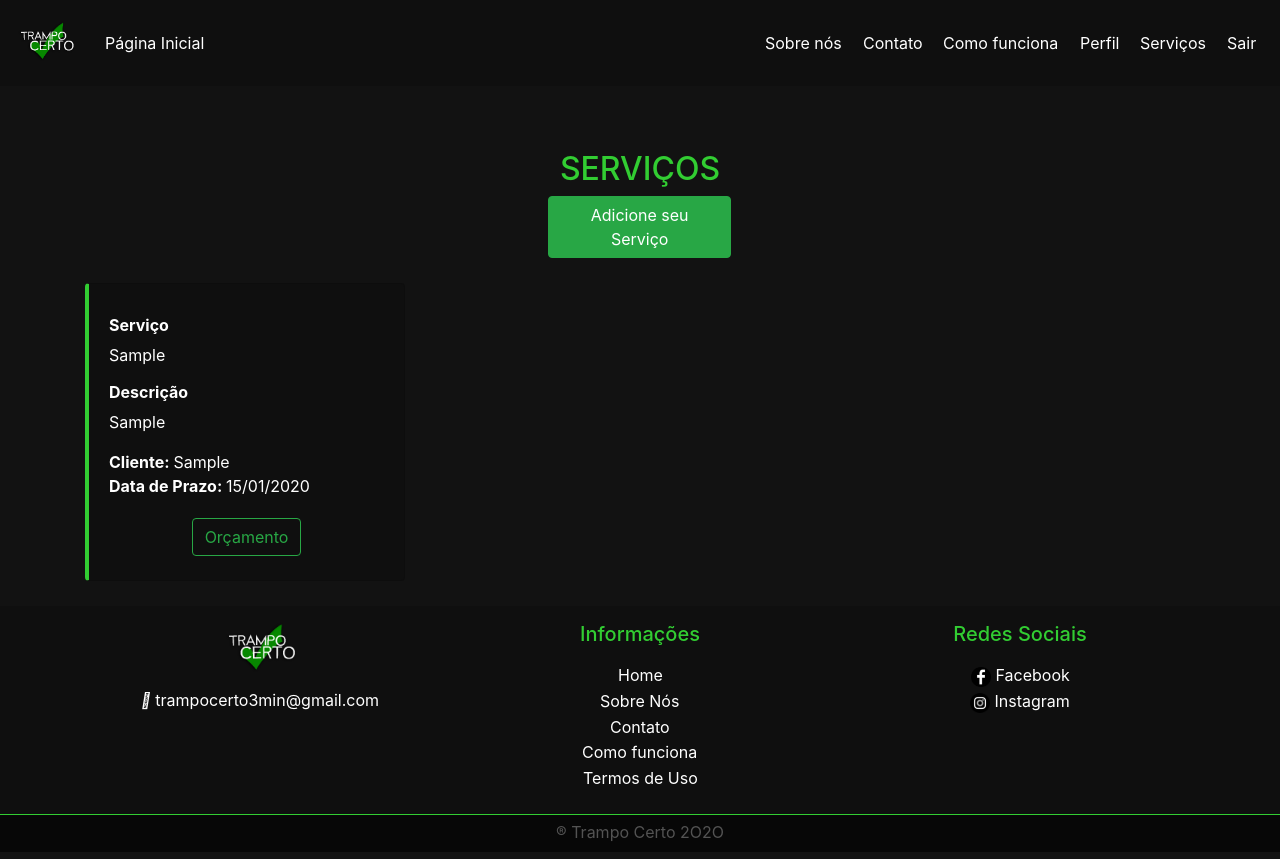
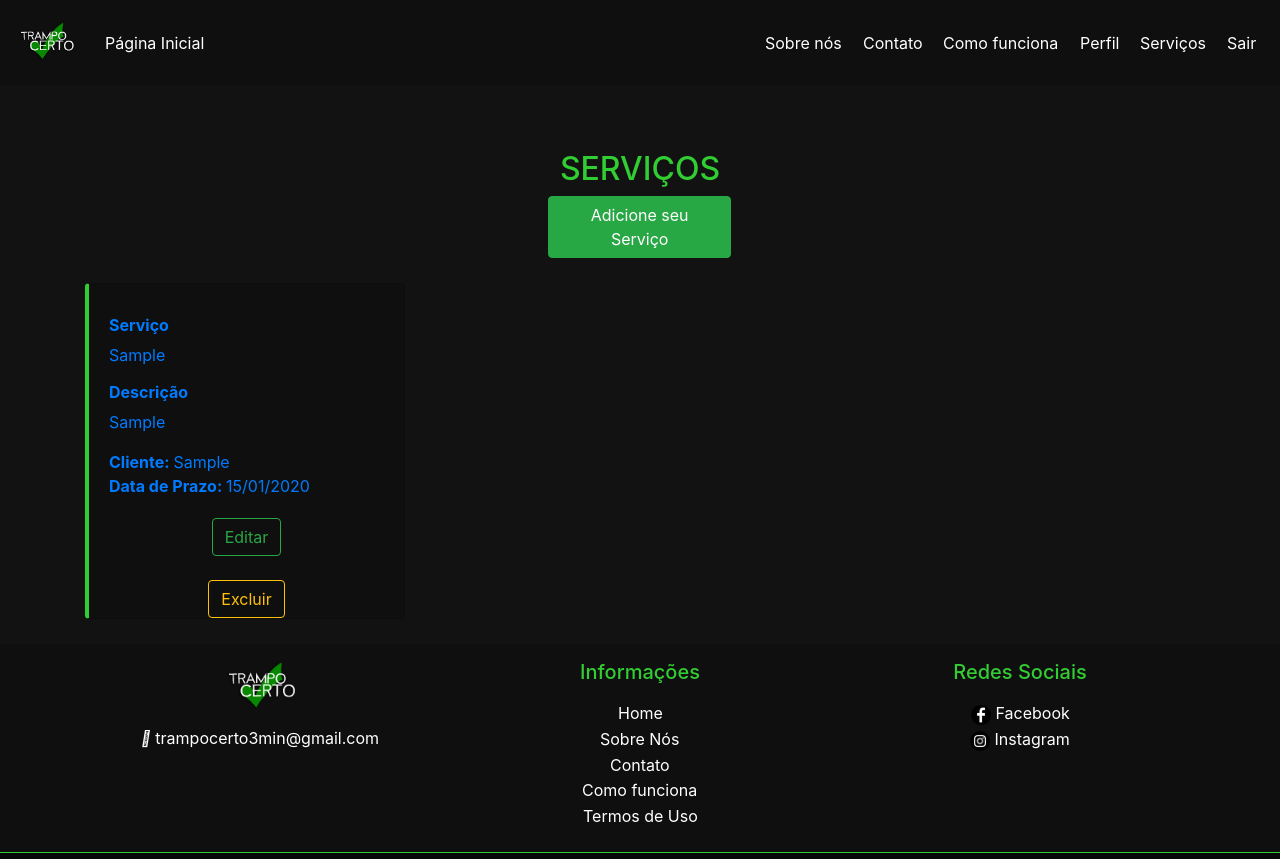
Before and after one commit to CalixtoM/Trampo-Certo, a PHP site: page /tcc/servicos.php in a window 1280 px wide. Shown: the top 859 px of the page. Run offline with PHP 8.4, Linux system fonts and the light colour scheme; the visitor is signed in with stand-in values (Sample User, id 1); tables that the repository leaves empty hold one stand-in row (values such as "Sample post").

Commit message:
arquivos navarro 2

```diff
--- a/servicos.php
+++ b/servicos.php
@@ -1,13 +1,10 @@
 <?php session_start();
   include('inc/conectar.php');
-  $sql = "SELECT * FROM usuario WHERE '".$_SESSION['usuario']."' = ds_email";
-    if($result = $mysqli->query($sql)) {
-      while ($obje = $result -> fetch_object()) {
-        $_SESSION['usuario'] = $obje->cd_usuario;
-      }
-    }
+
+
 
  ?>
+
 <!-- HEAD -->
 <?php include('inc/head.php');?>
 
@@ -28,15 +25,19 @@
         </a>
     </center>
     <div class="container">
+
       <div class="row">
 
               <?php
+         $sql = "SELECT * FROM usuario WHERE '".$_SESSION['usuario']."' = ds_email;";
+          if($result = $mysqli->query($sql)) {
+            if($result->num_rows==1){
+              while ($obje = $result->fetch_object()) {
                 $show="SELECT * FROM servico AS s INNER JOIN usuario AS u ON s.id_usuario = u.cd_usuario";
-                if ($result=$mysqli->query($show)) {
-                  if($result->num_rows>=1){
-                    while ($obj = $result ->fetch_object()) {
-                      if ($obj->st_servico ==1) {
-                      echo "
+                  if ($resulte=$mysqli->query($show)) {
+                    while ($obj = $resulte ->fetch_object()) {
+
+                      echo "<a class='card-servicos' href='servicepage.php?serv=".$obj->cd_servico."'>
                       <div class='col-sm-4 flip-in-hor-bottom' style='padding-top: 25px;'>
                         <div class='card' style='width: 20rem;'>
                           <div class='card-body'>
@@ -45,16 +46,31 @@
                             <div><b>Cliente: </b>".$obj->nm_usuario."</div>
                             <div><b>Data de Prazo: </b>".date('d/m/Y', strtotime($obj->dt_prazo))."</div>
                           </div>
-                          <center>
-                          <a href='orcamento.php' class='card-link btn btn-outline-success text-center'> Orçamento</a><br><br>
-                          </center>
+                          <center></a>";
+                          if ($obje->cd_usuario == $obj->id_usuario) {
+
+
+                              echo "<a href='updateserv.php?cod=".$obj->cd_servico."' class='card-link btn btn-outline-success text-center'> Editar</a><br><br>";
+                              echo "<a href='delet.php?cod=".$obj->cd_servico."' class='card-link btn btn-outline-warning text-center'> Excluir</a><br>";
+
+                          }else{
+                             echo "<a href='orcamento.php?cod=".$obj->cd_servico."' class='card-link btn btn-outline-success text-center'> Orçamento</a><br><br>";
+                              echo "<a href='report.php?cod=".$obj->cd_servico."' class='card-link btn btn-outline-danger text-center'> Reportar</a><br>";
+
+                          }
+                          echo "</center>
                           </div>
                         </div>
                         ";
-                      }
-                    }
+
+
                   }
                 }
+              }
+            }
+          }
+
+
               ?>
         </div>
         <br>
```
